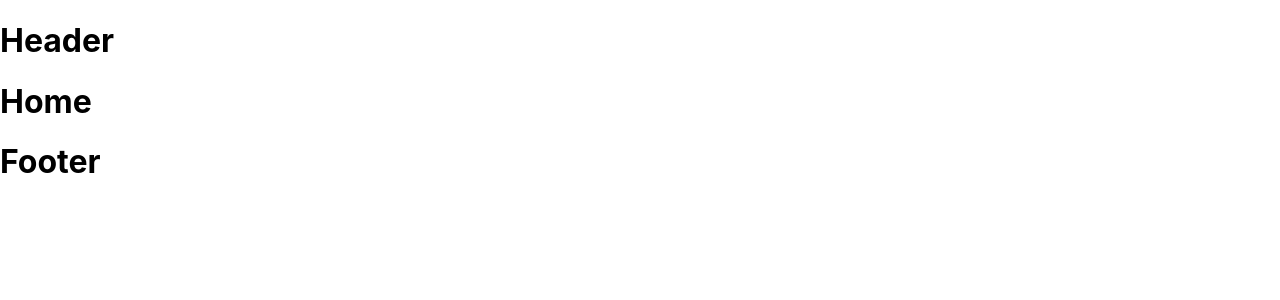
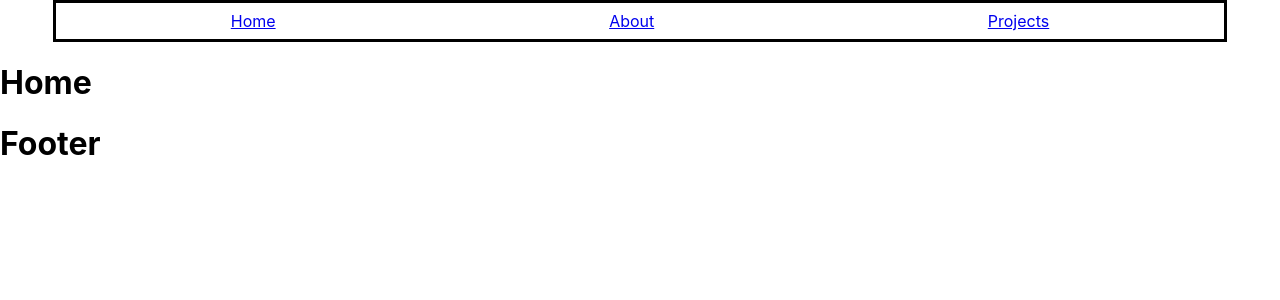
Before and after one commit to cinduhrz/portfolio-hw-frontend, a React (Create React App) app: page / in a window 1280 px wide. Shown: the top 300 px of the page. Built offline with nearby package versions, Linux system fonts and the light colour scheme.

Commit message:
created nav and styled it

```diff
--- a/src/components/Header.js
+++ b/src/components/Header.js
@@ -1,5 +1,31 @@
+import { Link } from 'react-router-dom'
+
 const Header = (props) => {
-    return <h1>Header</h1>
+    // inline style for the nav tag
+    const navStyle = {
+        display: "flex",
+        justifyContent: "space-around",
+        border: "3px solid black",
+        padding: "8px",
+        width: "90%",
+        margin: "auto"
+    }
+
+    return (<>
+        <header>
+            <nav style={navStyle}>
+                <Link to="/">
+                    <div>Home</div>
+                </Link>
+                <Link to="/about">
+                    <div>About</div>
+                </Link>
+                <Link to="/projects">
+                    <div>Projects</div>
+                </Link>
+            </nav>
+        </header>
+    </>)
 }
 
 export default Header
```
